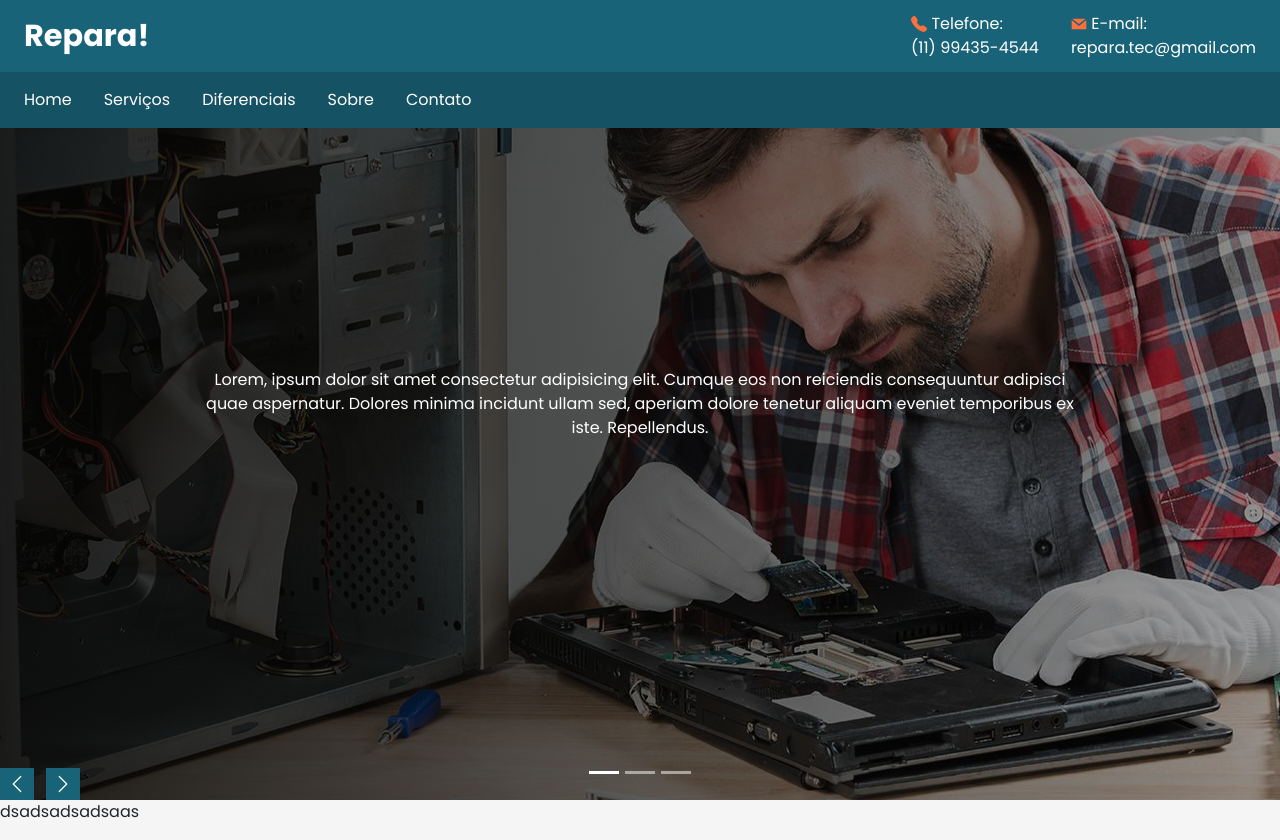
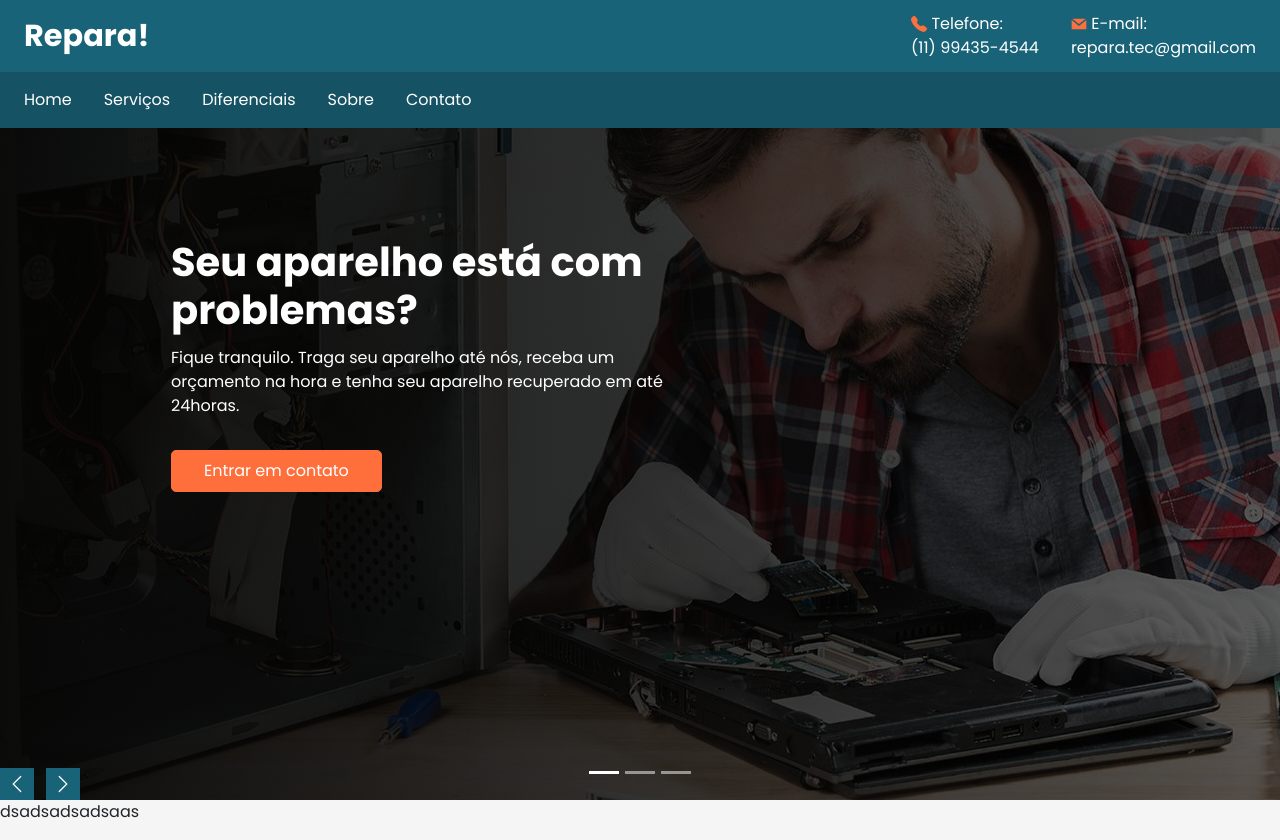
Before and after one commit to DanielArrivabene/repara, a React (Vite) app in the folder repara/: page / in a window 1280 px wide. Built offline with nearby package versions, Linux system fonts and the light colour scheme.

Commit message:
Carrossel pronto

```diff
--- /dev/null
+++ b/repara/src/components/button.jsx
@@ -0,0 +1,11 @@
+import '../index.scss'
+
+function button({destiny, text}) {
+  return (
+    <button className="button">
+        <a href={destiny}>{text}</a>
+    </button>
+  )
+}
+
+export default button
--- a/repara/src/components/carousel/Carousel.jsx
+++ b/repara/src/components/carousel/Carousel.jsx
@@ -1,28 +1,12 @@
 import '../../styles/components/Carousel.scss'
 import CarouselControls from './CarouselControls'
+import CarouselItems from './CarouselItems'
 
 function Carrousel() {
   return (
     <section id="banner" className="carousel slide" data-bs-ride="carousel">
       <CarouselControls />
-
-        <article className="carousel_container carousel-inner mt-auto">
-          <div className="carousel-item active">
-            <div className="carousel-caption">
-              Lorem, ipsum dolor sit amet consectetur adipisicing elit. Cumque eos non reiciendis consequuntur adipisci quae aspernatur. Dolores minima incidunt ullam sed, aperiam dolore tenetur aliquam eveniet temporibus ex iste. Repellendus.
-            </div>
-          </div>
-          <div className="carousel-item">
-            <div className="carousel-caption">
-              Lorem, ipsum dolor sit amet consectetur adipisicing elit. Cumque eos non reiciendis consequuntur adipisci quae aspernatur. Dolores minima incidunt ullam sed, aperiam dolore tenetur aliquam eveniet temporibus ex iste. Repellendus.
-            </div>
-          </div>
-          <div className="carousel-item">
-            <div className="carousel-caption">
-              Lorem, ipsum dolor sit amet consectetur adipisicing elit. Cumque eos non reiciendis consequuntur adipisci quae aspernatur. Dolores minima incidunt ullam sed, aperiam dolore tenetur aliquam eveniet temporibus ex iste. Repellendus.
-            </div>
-          </div>
-        </article>
+      <CarouselItems />
   </section>
   )
 }
--- /dev/null
+++ b/repara/src/components/carousel/CarouselItems.jsx
@@ -0,0 +1,28 @@
+import Button from '../button'
+
+function CarouselItems() {
+
+    const carouselItems = [
+        {title: 'Seu aparelho está com problemas?', text: 'Fique tranquilo. Traga seu aparelho até nós, receba um orçamento na hora e tenha seu aparelho recuperado em até 24horas.', active: 'active'},
+        {title: 'Troca de telas e de bateria:', text: 'Se sua tela quebrou ou se sua bateria está com problema, traga seu aparelho até nós. Iremos substituir por outro original.', active: ''},
+        {title: 'Danos causados por vírus?', text: 'Não se preocupe, iremos fazer uma verificação completa no seu aparelho e restaurar os dados corrompidos, logo você terá seus arquivos de volta!', active: ''},
+    ]
+
+  return (
+    <article className="carousel_container carousel-inner mt-auto">
+        {carouselItems && carouselItems.map((item, index) => (
+            <div key={index} className={`carousel-item container ${item.active}`}>
+                <div className="carousel-caption row">
+                    <div className="col-lg-8 carousel_item__content">
+                        <h2>{item.title}</h2>
+                        <p>{item.text}</p>
+                        <Button destiny="#" text="Entrar em contato" />
+                    </div>
+                </div>
+            </div>
+        ))}
+    </article>
+  )
+}
+
+export default CarouselItems
--- a/repara/src/index.scss
+++ b/repara/src/index.scss
@@ -17,3 +17,7 @@ a {
 
   text-decoration: none;
 }
+
+.button {
+  @include btn;
+}
--- a/repara/src/styles/components/Carousel.scss
+++ b/repara/src/styles/components/Carousel.scss
@@ -41,10 +41,20 @@
         left: 0;
         width: 100%;
         height: 100%;
-        background-image: linear-gradient(90deg, #050504e2, #0000005e);
+        background-image: linear-gradient(90deg, #050504f7, #000000a0);
 
         .carousel-caption {
-            bottom: -20.75rem;
+            bottom: -24rem;
+
+            .carousel_item__content {
+                text-align: start;
+
+                h2 {
+                    font-weight: bolder;
+                    font-size: 2.5em;
+                    margin-bottom: .3em;
+                }
+            }
         }
     }
 }
--- a/repara/src/styles/mixins.scss
+++ b/repara/src/styles/mixins.scss
@@ -1,9 +1,10 @@
 @mixin btn {
     background-color: $secondary-color;
     color: $text-light-color;
-    padding: 1em 4em;
+    padding: .5em 2em;
     border-radius: $border-radious;
     border: 1px solid $secondary-color;
+    margin-top: 1em;
     -webkit-transition: all 0.3s;
     transition: all 0.3s;
 
```
